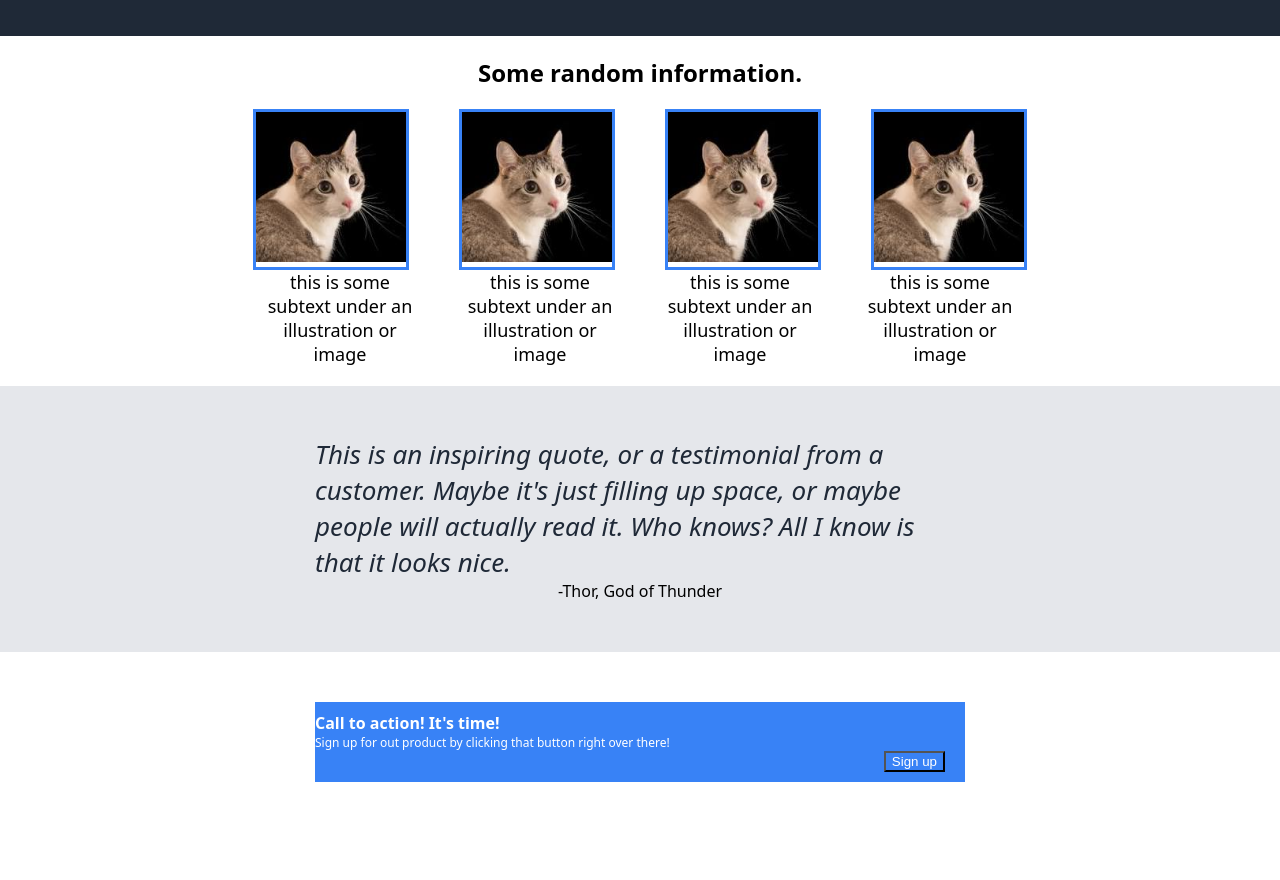
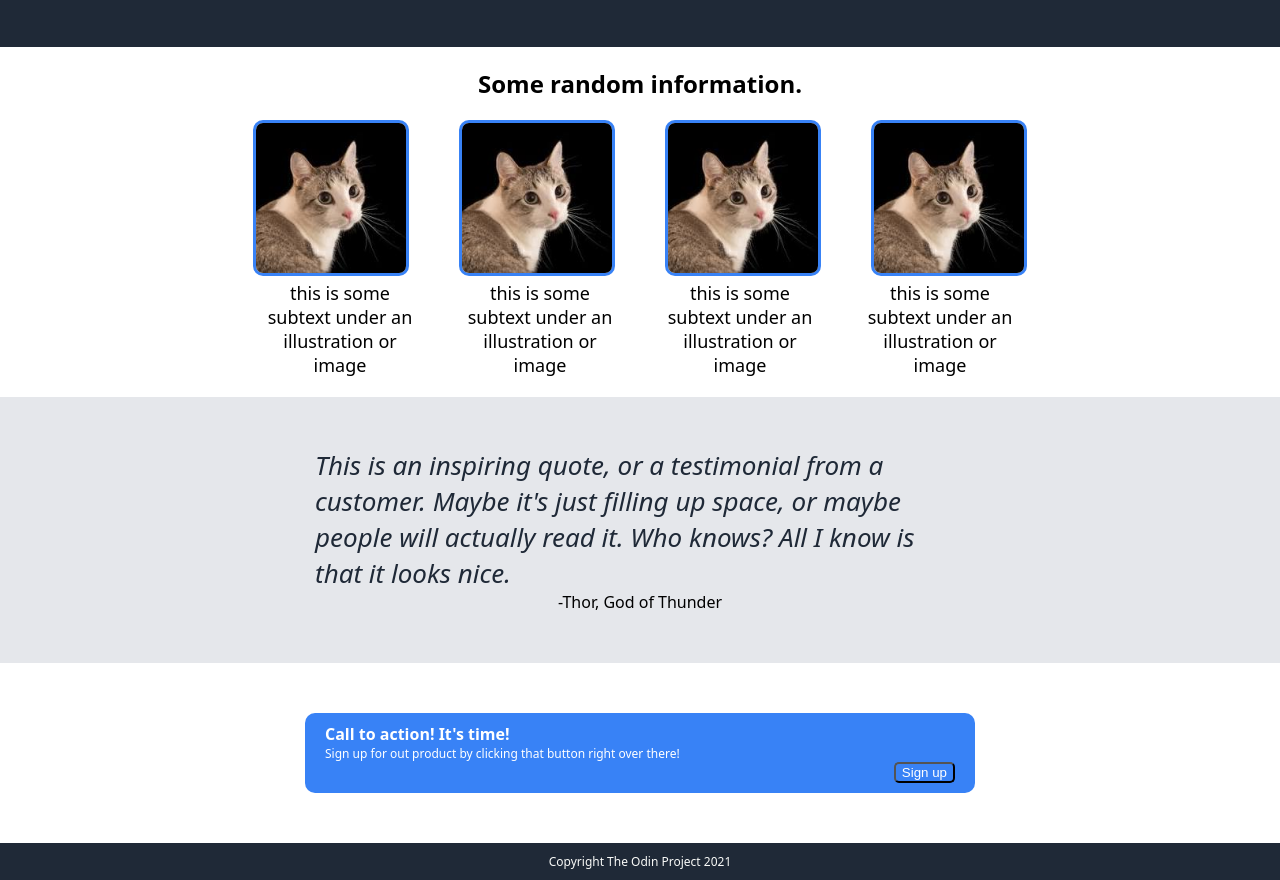
Before and after one commit to JordanPie/landing-page, a plain HTML site: page index.html in a window 1280 px wide. Shown: the part 320-1200 px from the top of the page. Before the commit the page ends 1152 px from the top, so only its background shows below. Drawn offline with Linux system fonts and the light colour scheme.

Commit message:
Add footer and rounded corners

```diff
--- a/index.html
+++ b/index.html
@@ -58,6 +58,7 @@
 				<button>Sign up</button>
 			</div>
 		</div>
+		<div class="footer">Copyright The Odin Project 2021</div>
 
 
 
--- a/style.css
+++ b/style.css
@@ -1,4 +1,4 @@
-.header {
+.header,.footer {
 	font-size: 24px;
 	color: #F9FAF8;
 	display: flex;
@@ -60,6 +60,7 @@ button {
 	display: flex;
 	max-width: 100px;
 	justify-content: center;
+	border-radius: 5px;
 }
 
 .content {
@@ -89,18 +90,12 @@ h2 {
 
 }
 
-.info {
-
-	border-style: solid;
-	border-width: 3px;
-	border-color:#3882f6;
-
-}
 
 .cats {
 	display: flex;
 	justify-content: center;
 	gap: 50px;
+	border-radius: 10px;
 }
 
 .title {
@@ -111,9 +106,12 @@ h2 {
 
 }
 
-img {
+.info img {
 	width: 150px;
 	height: 150px;
+	border-radius: 10px;
+	border-style: solid;
+	border-color: #3882f6;
 }
 
 .text p {
@@ -155,10 +153,12 @@ img {
 	background-color: #3882f6;
 	width: 650px;
 	height: 80px;
+	padding-left: 20px;
 	display: flex;
 	justify-content: center;
 	flex-direction: column;
 	align-self: center;
+	border-radius: 10px;
 }
 
 .modal-container {
@@ -167,7 +167,7 @@ img {
 	padding-top: 50px;
 	padding-bottom: 50px;
 	display: flex;
-flex-direction: column;
+	flex-direction: column;
 }
 
 .modal p {
@@ -179,9 +179,14 @@ flex-direction: column;
 .modal button {
 	align-self: flex-end;
 	margin-right: 20px;
+	border-radius: 5px;
 }
 
 h4 {
 	color: white;
 	margin: 0;
 }
+
+.footer {
+	font-size: 12px;
+}
```
